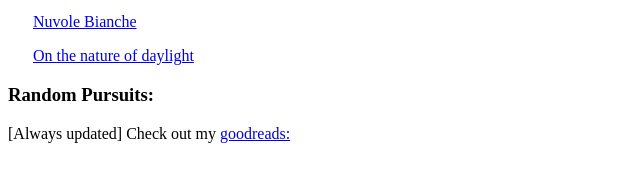
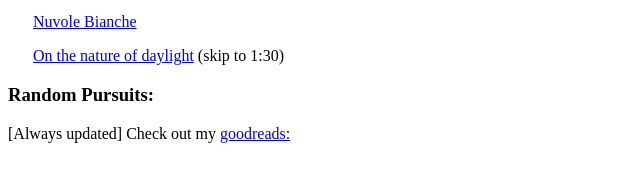
Before and after one commit to himayaa/himayaa.github.io, a plain HTML site: page index.html in a window 1280 px wide. Shown: the part 550-732 px from the top of the page, 0-640 px from the left. Drawn offline with Linux system fonts and the light colour scheme.

Commit message:
Update index.html

```diff
--- a/index.html
+++ b/index.html
@@ -23,7 +23,7 @@
   <h3>Personal Stuff:</h3>
 	<p> Piano songs I'm working on: </p>
 	<p style="margin-left: 25px;"> <a href="https://www.youtube.com/watch?v=4VR-6AS0-l4">Nuvole 	Bianche</a> </p>
-	<p style="margin-left: 25px;"> <a href="https://www.youtube.com/watch?v=nniIDEjiCTU">On the 	nature of daylight</a> </p>
+	<p style="margin-left: 25px;"> <a href="https://www.youtube.com/watch?v=nniIDEjiCTU">On the 	nature of daylight</a> (skip to 1:30) </p>
 
 
   <h3>Random Pursuits:</h3>
```
